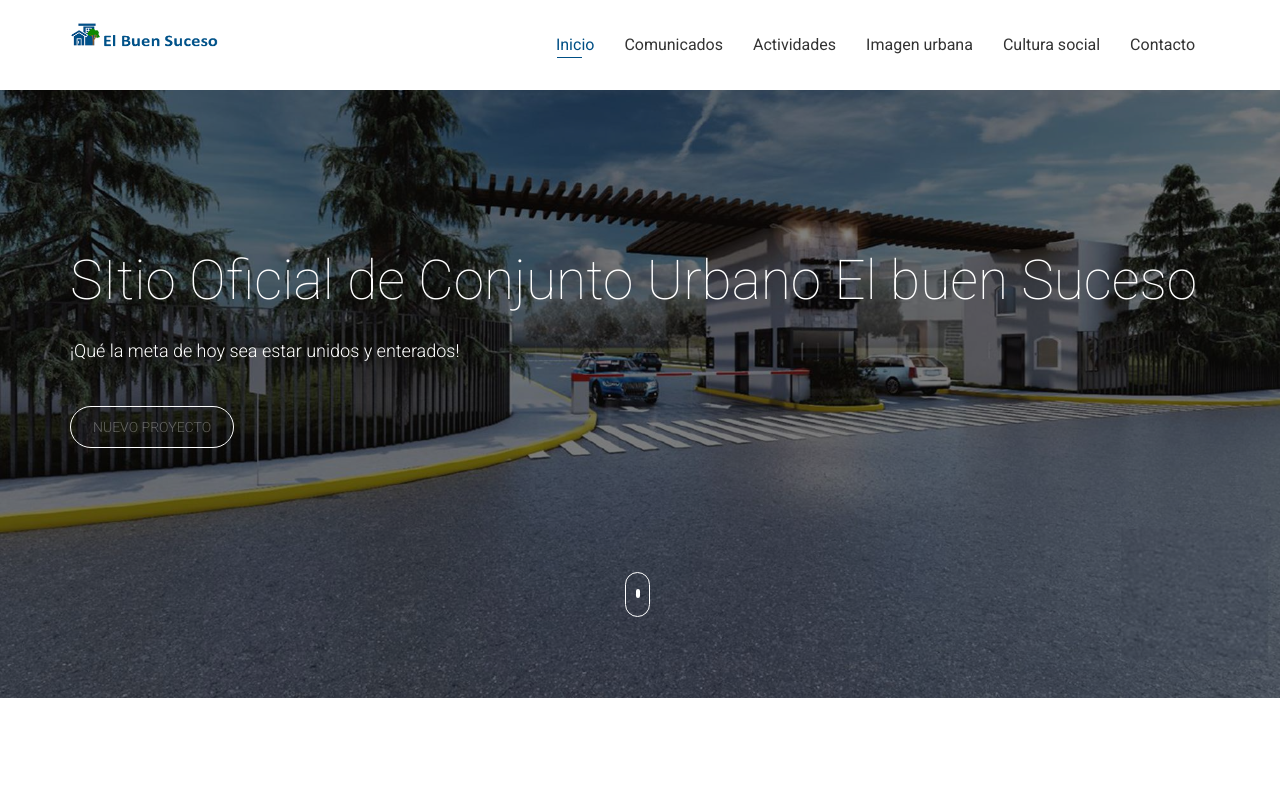
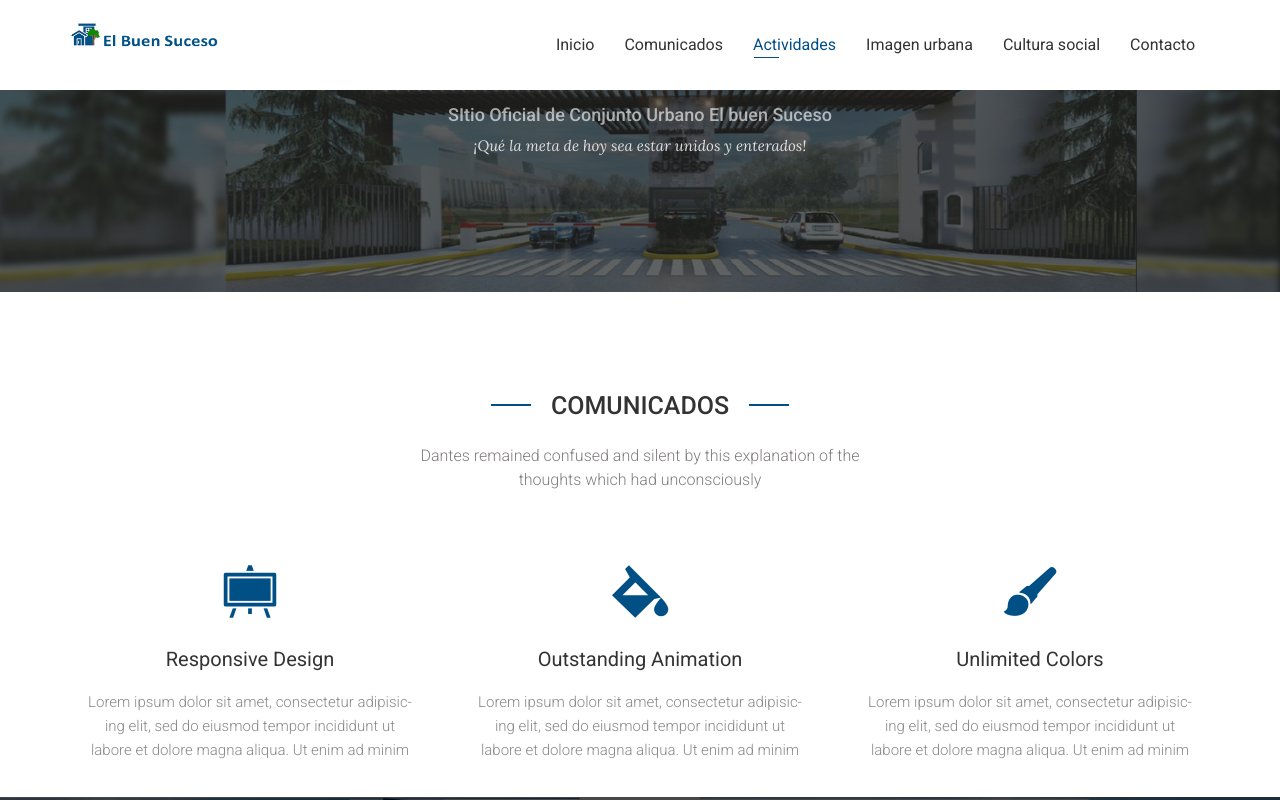
Before and after one commit to BuenSuceso2000/BS, a plain HTML site: page index.html in a window 1280 px wide. Shown: the top 800 px of the page. Drawn offline with nearby package versions, Linux system fonts and the light colour scheme; some packages are replaced by stand-ins of ours.

Commit message:
Add files via upload

```diff
--- a/index.html
+++ b/index.html
@@ -61,27 +61,24 @@
 	</header>
 
 
-	<div class="wrapper">
-		<section id="banner">
+		<section id="play-video">
 			<div class="container">
 				<div class="row">
 					<div class="col-md-12">
 						<div class="block">
-							<h1 style="color: white">SItio Oficial de Conjunto Urbano El buen Suceso</h1>
-							<h2>¡Qué la meta de hoy sea estar unidos y enterados!</h2>
-							<div class="buttons">
-								<a href="#portfolio" class="btn btn-learn"><span class="parpadea text"> Nuevo proyecto </a>
-								<!--<a href="#" class="btn btn-learn">View Featurese</a>-->
-
-							</div>
+							<h3  style="color: #ffffff9e;" >SItio Oficial de Conjunto Urbano El buen Suceso</h3>
+							<p class="wow fadeInUp" data-wow-delay=".5s">¡Qué la meta de hoy sea estar unidos y enterados! </p>
+			                <div class="scrolldown">
+			                	<a id="scroll" href="#features" class="scroll"></a>
+		                	</div>
 						</div>
 					</div>
 				</div>
 			</div>
-			<div class="scrolldown">
-				<a id="scroll" href="#features" class="scroll"></a>
-			</div>
 		</section>
+
+
+	<div class="wrapper">
 		<section id="features">
 			<div class="container">
 				<div class="row">
@@ -263,10 +260,6 @@
 							<h2 class="wow fadeInUp" data-wow-delay=".3s">GET THE TEMPLATE</h2>
 							<p class="wow fadeInUp" data-wow-delay=".5s">Dantes remained confused and silent by this explanation of
 								the </p>
-							<a href="https://vimeo.com/channels/staffpicks/145743834" class="html5lightbox" data-width=800
-								data-height=400>
-								<div class="button ion-ios-play-outline wow zoomIn" data-wow-delay=".3s"></div>
-							</a>
 						</div>
 					</div>
 				</div>
```
